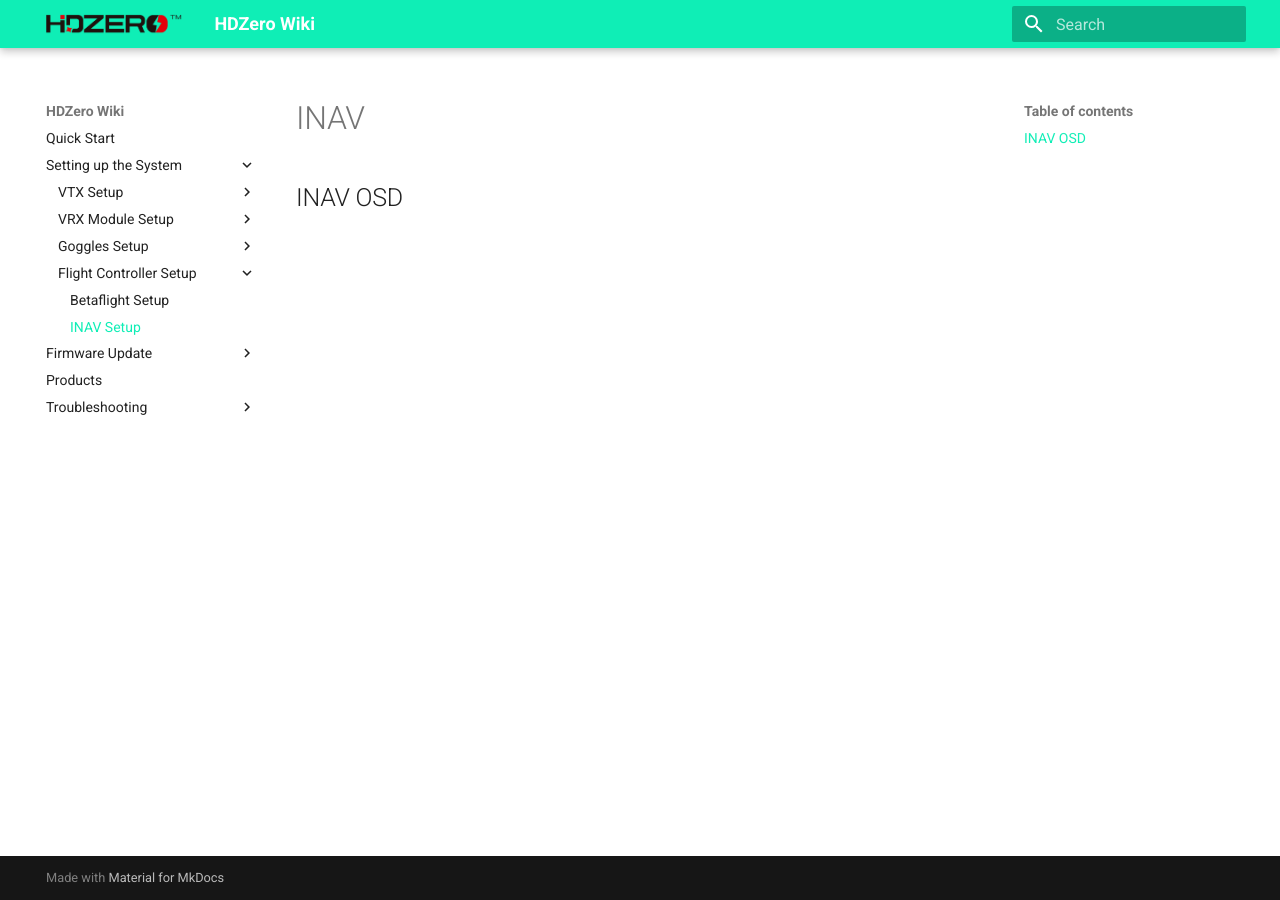
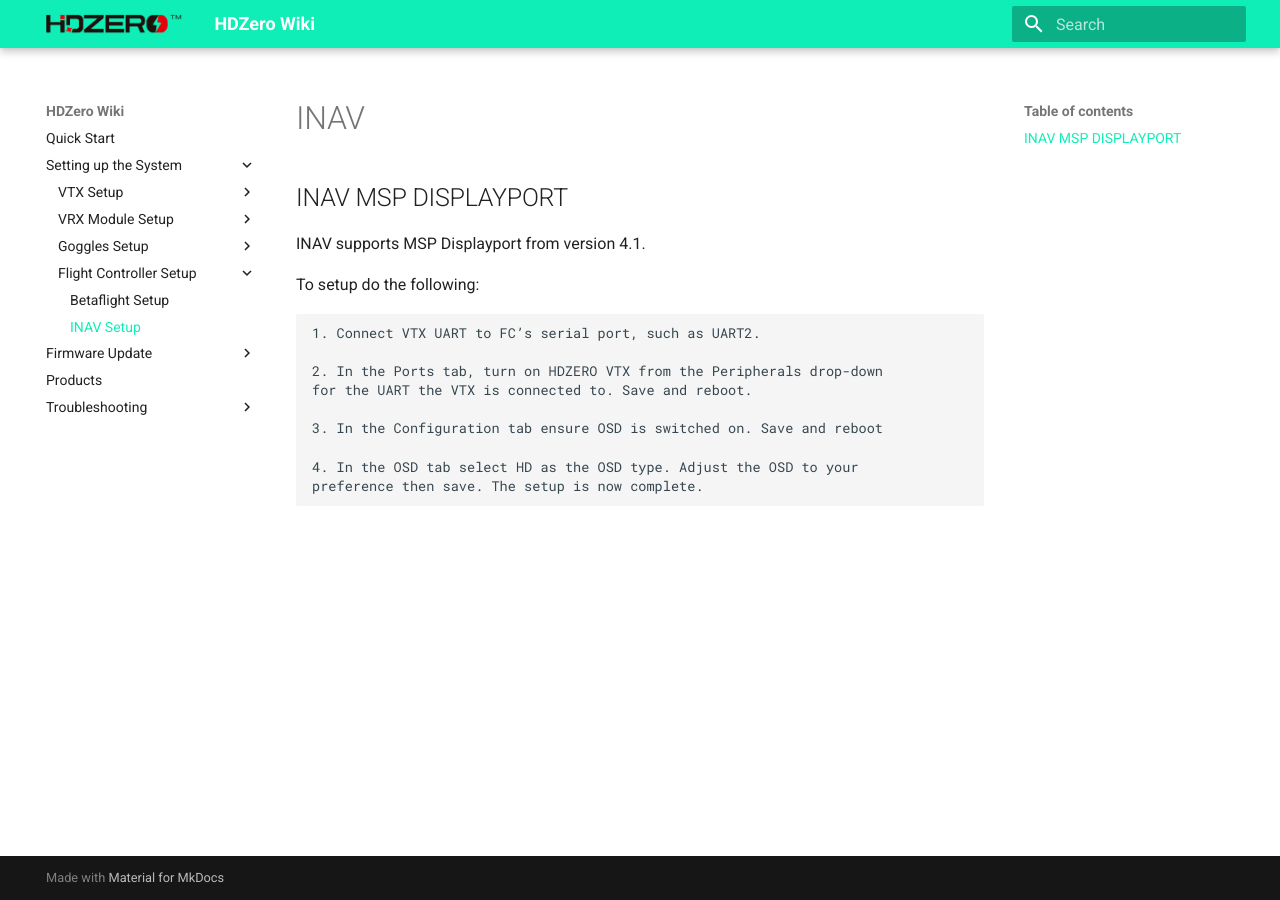
Before and after one commit to pfeerick/hdzero-wiki, an MkDocs documentation site: the page built from docs/INAV.md, in a window 1280 px wide. Built offline with MkDocs 1.6.1 and Material for MkDocs 9.7.7, drawn with Linux system fonts in a browser that asks for light colours.

Commit message:
update INAV guide

```diff
--- a/docs/INAV.md
+++ b/docs/INAV.md
@@ -1,3 +1,16 @@
 #INAV
 
-##INAV OSD
+##INAV MSP DISPLAYPORT
+INAV supports MSP Displayport from version 4.1.
+
+To setup do the following:
+
+    1. Connect VTX UART to FC’s serial port, such as UART2.
+
+    2. In the Ports tab, turn on HDZERO VTX from the Peripherals drop-down
+    for the UART the VTX is connected to. Save and reboot.
+
+    3. In the Configuration tab ensure OSD is switched on. Save and reboot
+
+    4. In the OSD tab select HD as the OSD type. Adjust the OSD to your
+    preference then save. The setup is now complete.
```
